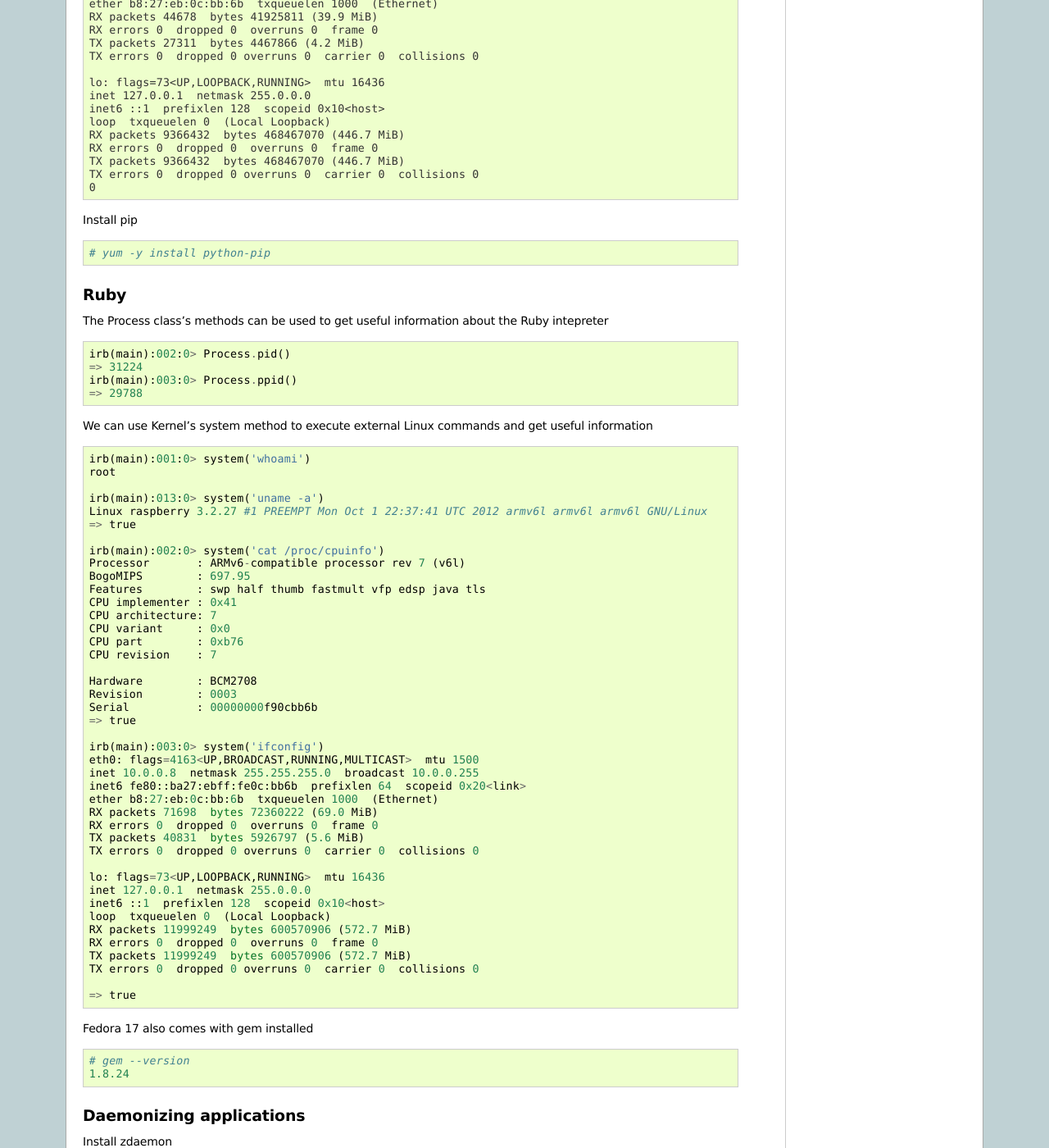
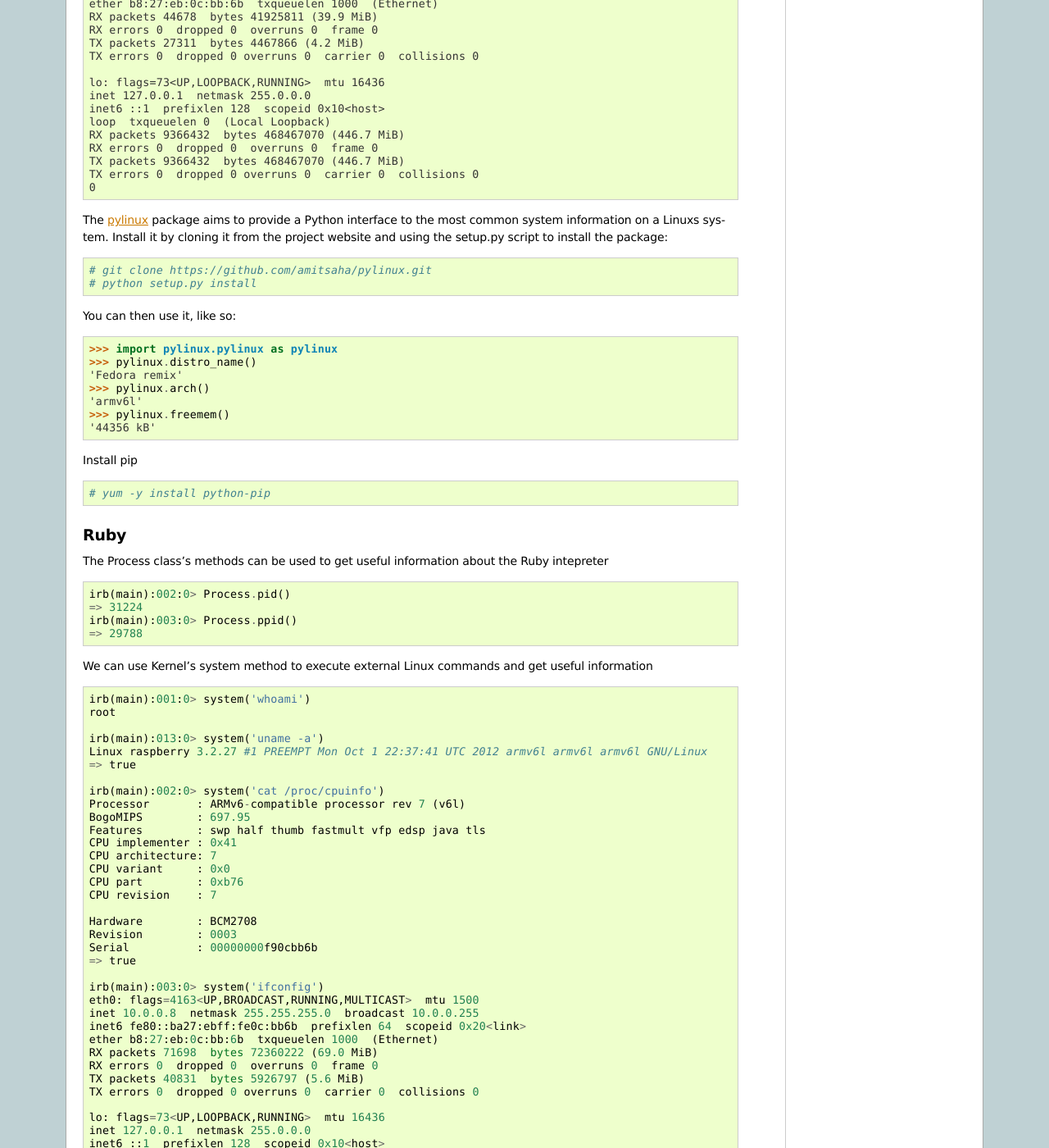
Before and after one commit to amitsaha/raspi-guide, a Sphinx documentation site: the page built from doc/programming.rst, in a window 1280 px wide and 1400 px high, scrolled down 1473 px. Shown: the whole window at 82% size. Built offline with Sphinx 7.4.7, drawn with Linux system fonts in a browser that asks for light colours; some of the changed text lies outside the part shown.

Commit message:
started section on pylinux and flask

```diff
--- a/doc/programming.rst
+++ b/doc/programming.rst
@@ -61,6 +61,7 @@ Getting to know your system using some of the standard library modules ::
     >>> sys.byteorder
     'little
 
+
 Use the subprocess module to access Linux commands ::
 
     >>> import subprocess
@@ -100,6 +101,25 @@ Use the subprocess module to access Linux commands ::
     TX errors 0  dropped 0 overruns 0  carrier 0  collisions 0
     0
 
+The pylinux_ package aims to provide a Python interface to the most
+common system information on a Linuxs system. Install it by cloning it
+from the project website and using the setup.py script to install the
+package::
+
+    # git clone https://github.com/amitsaha/pylinux.git
+    # python setup.py install
+
+You can then use it, like so::
+
+    >>> import pylinux.pylinux as pylinux
+    >>> pylinux.distro_name()
+    'Fedora remix'
+    >>> pylinux.arch()
+    'armv6l'
+    >>> pylinux.freemem()
+    '44356 kB'
+
+.. _pylinux: https://github.com/amitsaha/pylinux.git
 
 Install pip ::
 
@@ -160,8 +180,7 @@ We can use Kernel's system method to execute external Linux commands and get use
 
     => true
 
-
-Fedora 17 also comes with gem installed ::
+Fedora 17 comes with gem installed ::
 
     # gem --version
     1.8.24
@@ -200,5 +219,18 @@ Create a simple database and store data ::
 	>>> db['2a94bdde4f092c50be2ec8ab68000baa']
 	<Document '2a94bdde4f092c50be2ec8ab68000baa'@'1-07a810f328653abedf230bb8321d3d4c' {'name': 'raspi'}>
 
-Web applications - Flask and Sinatra
-------------------------------------
+Web applications
+-----------------
+
+Flask
+=====
+
+Flask can be used to create web applications on your Pi. Its simple,
+lightweight and really easy to get started. The pylinux package we saw
+earlier includes a Flask web application which uses the package to
+display system statistics. It also uses jQuery and smoothie.js to
+display dynamic data.
+
+
+Sinatra
+=======
```
